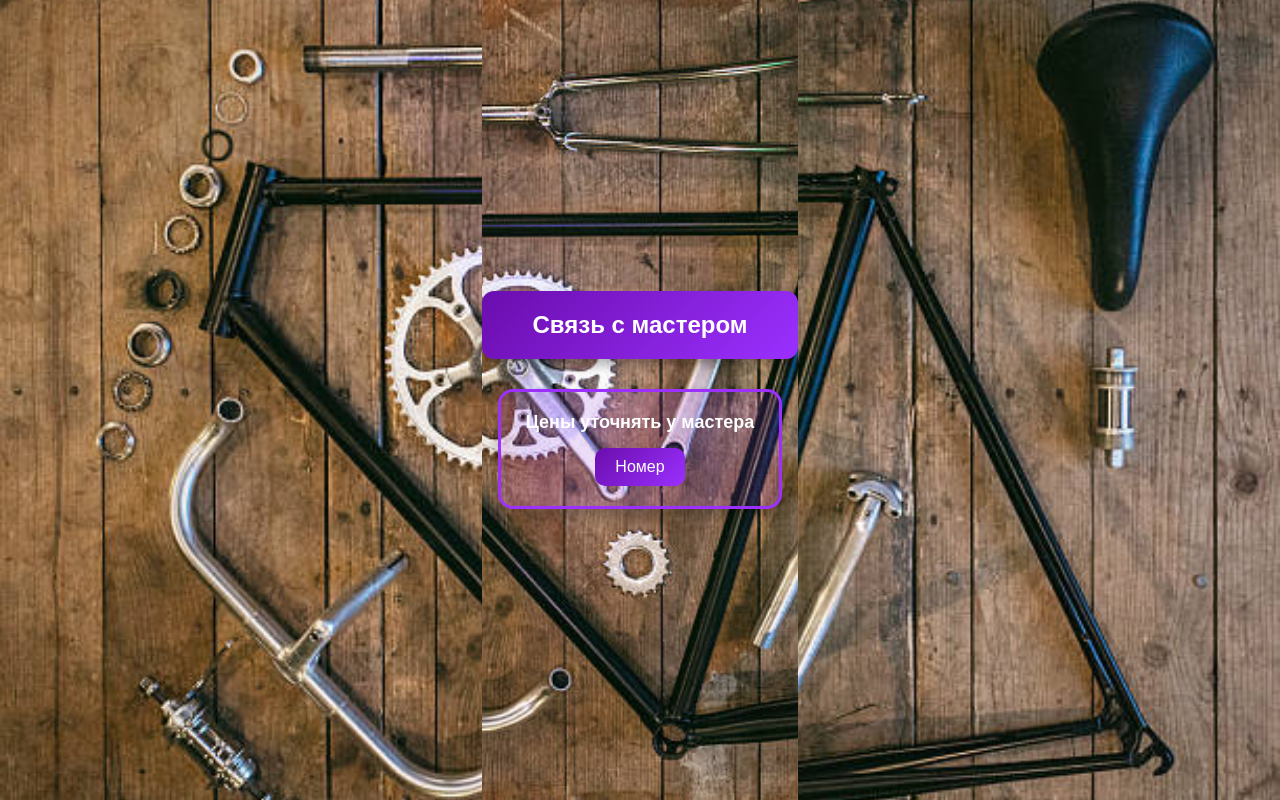
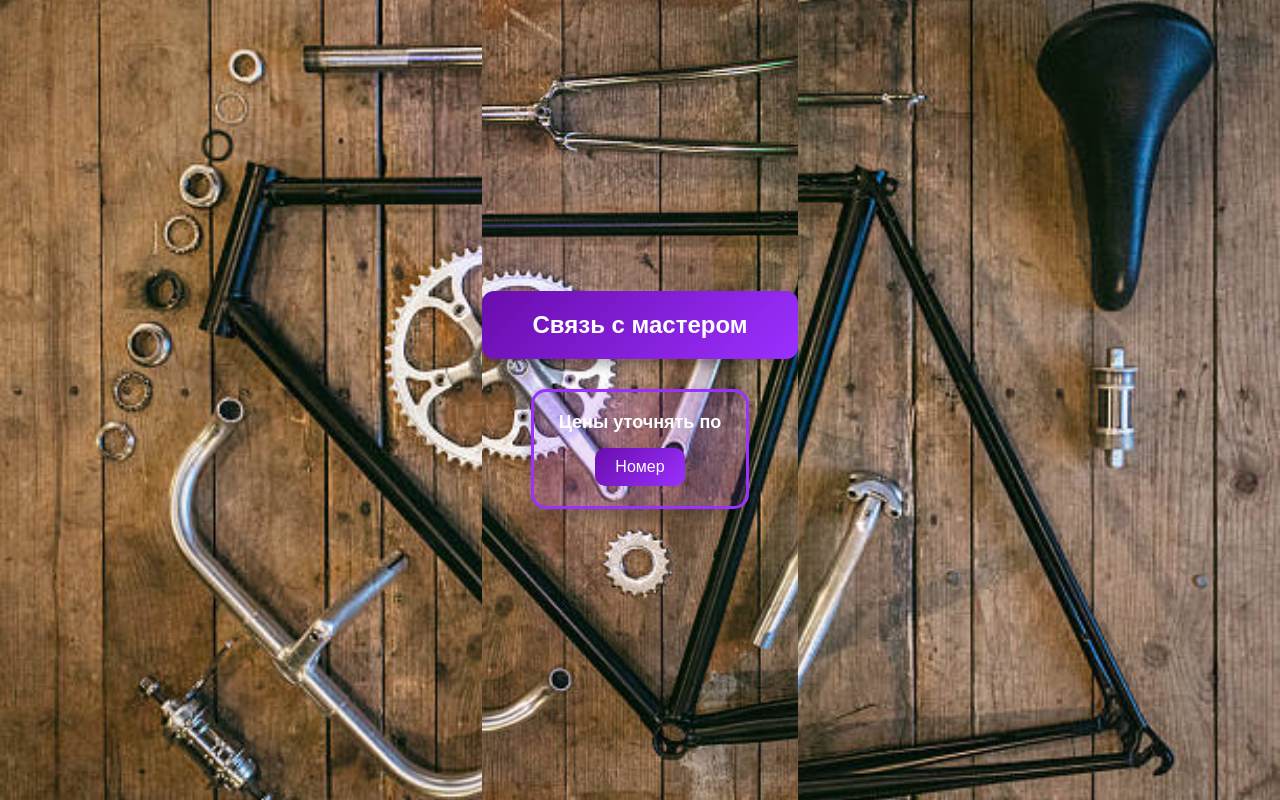
Before and after one commit to box250/Bikemaster-, a plain HTML site: page index.html in a window 1280 px wide. Drawn offline with Linux system fonts and the light colour scheme.

Commit message:
index.html

```diff
--- a/index.html
+++ b/index.html
@@ -13,7 +13,7 @@
     justify-content: center;
     align-items: center;
     flex-direction: column;
-    /* Твой фон */
+    /* Фон сайта — твоё изображение */
     background: url('my-background.jpg') no-repeat center center;
     background-size: cover;
   }
@@ -97,7 +97,7 @@
 
 <!-- Рамка с текстом и кнопкой -->
 <div class="info-box" id="infoBox">
-  <span>Цены уточнять у мастера</span>
+  <span>Цены уточнять по</span>
   <button id="showNumberBtn" onclick="showNumber()">Номер</button>
 </div>
 
```
